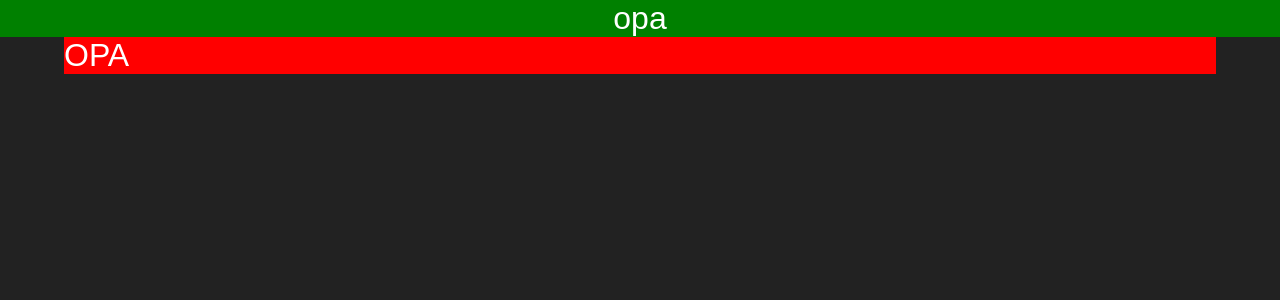
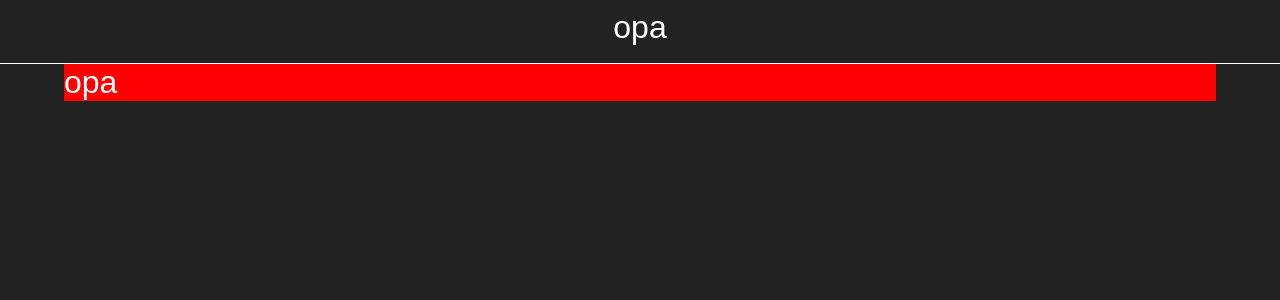
Before and after one commit to BielBatemarque/portifolio-react, a React (Create React App) app: page / in a window 1280 px wide. Shown: the top 300 px of the page. Built offline with nearby package versions, Linux system fonts and the light colour scheme.

Commit message:
ajustando estilização do menu

```diff
--- a/package.json
+++ b/package.json
@@ -8,7 +8,7 @@
     "@testing-library/user-event": "^13.5.0",
     "react": "^18.2.0",
     "react-dom": "^18.2.0",
-    "react-router-dom": "^6.14.2",
+    "react-router-dom": "^6.10.0",
     "react-scripts": "5.0.1",
     "styled-components": "^6.0.7",
     "web-vitals": "^2.1.4"
--- a/src/App.js
+++ b/src/App.js
@@ -6,7 +6,7 @@ function App() {
     <div className="App">
       <Menu />
       <Container>
-          OPA
+        opa
       </Container>
     </div>
   );
--- a/src/components/Menu/styles.js
+++ b/src/components/Menu/styles.js
@@ -1,9 +1,12 @@
 import styled from 'styled-components';
 
 export const Header = styled.header`
-    background-color: green;
+    height: 4rem;
     width: 100%;
     color: #fff;
     display: flex;
     justify-content: space-evenly;
+    text-decoration: none;
+    border-bottom: solid 0.5px white;
+    line-height: 3.4rem;
 `;
```
Also changed, not shown: 1 other file (tests, documents, lock files or other folders).
